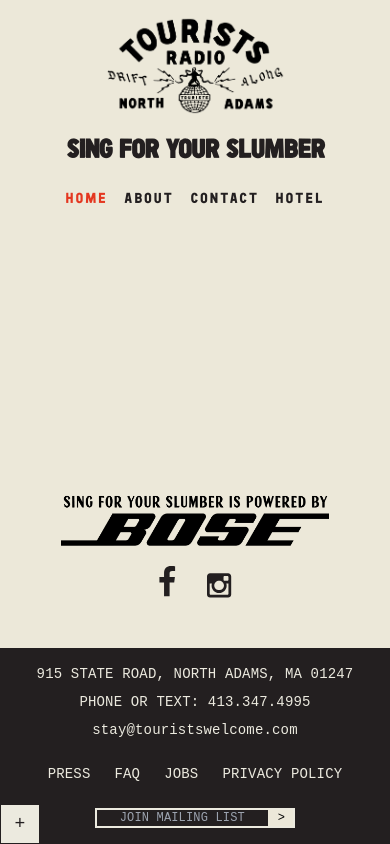
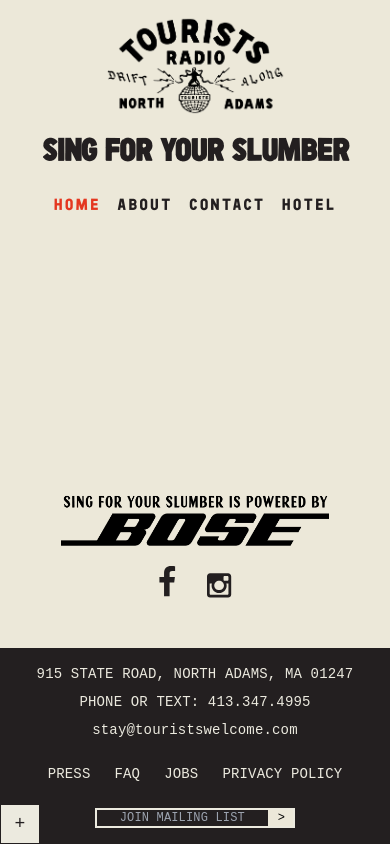
Before and after one commit to imightnotanswer/sfys, a Next.js app: page / in a window 390 px wide. Built offline with nearby package versions, Linux system fonts and the light colour scheme; no server answers.

Commit message:
fixed spacing for small screens

```diff
--- a/app/components/Header.tsx
+++ b/app/components/Header.tsx
@@ -81,7 +81,7 @@ export default function Header() {
                         </a>
                         <div className="w-full overflow-visible">
                             <Link href="/" className="block w-full">
-                                <h1 className="text-[clamp(32px,6vw,72px)] leading-[1.2] font-[RideSlow] tracking-tight text-[#231f20] hover:text-[#e43720] transition-colors text-center px-2">
+                                <h1 className="text-[clamp(38px,7vw,72px)] leading-[1.1] font-[RideSlow] tracking-tight text-[#231f20] hover:text-[#e43720] transition-colors text-center px-2">
                                     SING FOR YOUR SLUMBER
                                 </h1>
                             </Link>
--- a/app/components/Navigation.tsx
+++ b/app/components/Navigation.tsx
@@ -52,19 +52,19 @@ export default function Navigation({ variant }: NavigationProps) {
             <div className="flex items-center justify-center gap-x-4">
                 <Link
                     href="/"
-                    className={`text-[clamp(18px,2.5vw,24px)] font-[RideSlow] tracking-[0.1em] transition-colors ${isActive('/') ? 'text-[#e43720]' : 'hover:text-[#e43720]'}`}
+                    className={`text-[clamp(20px,3vw,24px)] font-[RideSlow] tracking-[0.1em] transition-colors ${isActive('/') ? 'text-[#e43720]' : 'hover:text-[#e43720]'}`}
                 >
                     HOME
                 </Link>
                 <Link
                     href="/about"
-                    className={`text-[clamp(18px,2.5vw,24px)] font-[RideSlow] tracking-[0.1em] transition-colors ${isActive('/about') ? 'text-[#e43720]' : 'hover:text-[#e43720]'}`}
+                    className={`text-[clamp(20px,3vw,24px)] font-[RideSlow] tracking-[0.1em] transition-colors ${isActive('/about') ? 'text-[#e43720]' : 'hover:text-[#e43720]'}`}
                 >
                     ABOUT
                 </Link>
                 <Link
                     href="/contact"
-                    className={`text-[clamp(18px,2.5vw,24px)] font-[RideSlow] tracking-[0.1em] transition-colors ${isActive('/contact') ? 'text-[#e43720]' : 'hover:text-[#e43720]'}`}
+                    className={`text-[clamp(20px,3vw,24px)] font-[RideSlow] tracking-[0.1em] transition-colors ${isActive('/contact') ? 'text-[#e43720]' : 'hover:text-[#e43720]'}`}
                 >
                     CONTACT
                 </Link>
@@ -72,7 +72,7 @@ export default function Navigation({ variant }: NavigationProps) {
                     href="https://touristswelcome.com"
                     target="_blank"
                     rel="noopener noreferrer"
-                    className="text-[clamp(18px,2.5vw,24px)] font-[RideSlow] tracking-[0.1em] hover:text-[#e43720] transition-colors"
+                    className="text-[clamp(20px,3vw,24px)] font-[RideSlow] tracking-[0.1em] hover:text-[#e43720] transition-colors"
                 >
                     HOTEL
                 </a>
--- a/app/globals.css
+++ b/app/globals.css
@@ -181,3 +181,16 @@ h3 {
         font-weight: 300;
     }
 }
+
+@media screen and (width: 344px) and (height: 882px) {
+    .galaxy-fold-adjust {
+        gap: 0rem !important;
+        margin-top: -3rem !important;
+        margin-bottom: -3rem !important;
+    }
+
+    .galaxy-fold-section {
+        padding-top: -3rem !important;
+        padding-bottom: -3rem !important;
+    }
+}
--- a/app/page.tsx
+++ b/app/page.tsx
@@ -26,9 +26,9 @@ export default async function Home() {
 
     return (
         <main className="min-h-screen">
-            <section className="bg-[#ece8d9] text-[#231f20] py-12">
+            <section className="bg-[#ece8d9] text-[#231f20] py-12 galaxy-fold-section">
                 <div className="max-w-[1400px] mx-auto px-4 md:px-8">
-                    <div className={`flex flex-col items-center ${hasContent ? 'gap-8' : 'gap-4'}`}>
+                    <div className={`flex flex-col items-center ${hasContent ? 'gap-8 galaxy-fold-adjust' : 'gap-4'}`}>
                         {hasContent && (
                             <div className="w-full max-w-[800px]">
                                 <FlyerCarousel flyers={flyers} />
```
